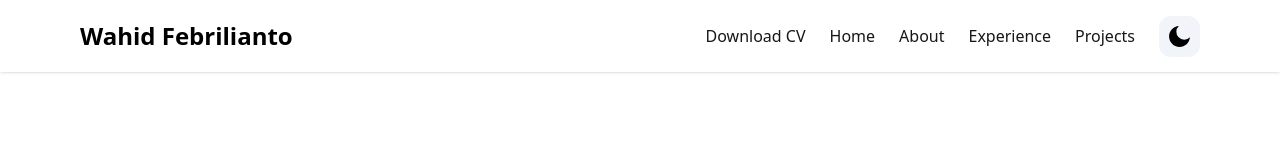
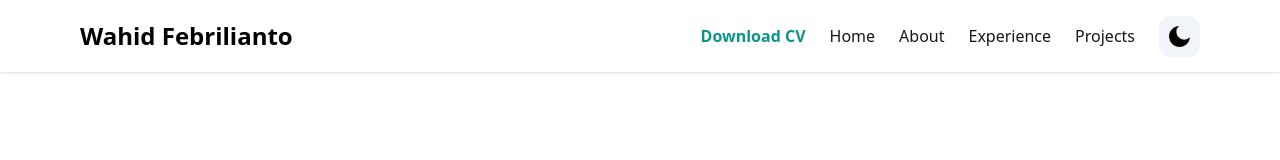
Before and after one commit to wahidfebr/wahidfeb, a Next.js app: page / in a window 1280 px wide. Shown: the top 160 px of the page. Built offline with nearby package versions, Linux system fonts and the light colour scheme.

Commit message:
style: change download cv button style

```diff
--- a/components/Navbar.tsx
+++ b/components/Navbar.tsx
@@ -64,7 +64,7 @@ export default function Navbar() {
             }`}
           >
             <div className="items-center justify-center space-y-8 md:flex md:space-x-6 md:space-y-0">
-              <a href="/Resume-Wahid_Febrilianto.pdf" className="block lg:inline-block text-neutral-900  hover:text-neutral-500 dark:text-neutral-100">Download CV</a>
+              <a href="/Resume-Wahid_Febrilianto.pdf" className="block lg:inline-block font-semibold text-teal-600">Download CV</a>
               {NAV_ITEMS.map((item, idx) => {
                 return (
                   <Link
```
